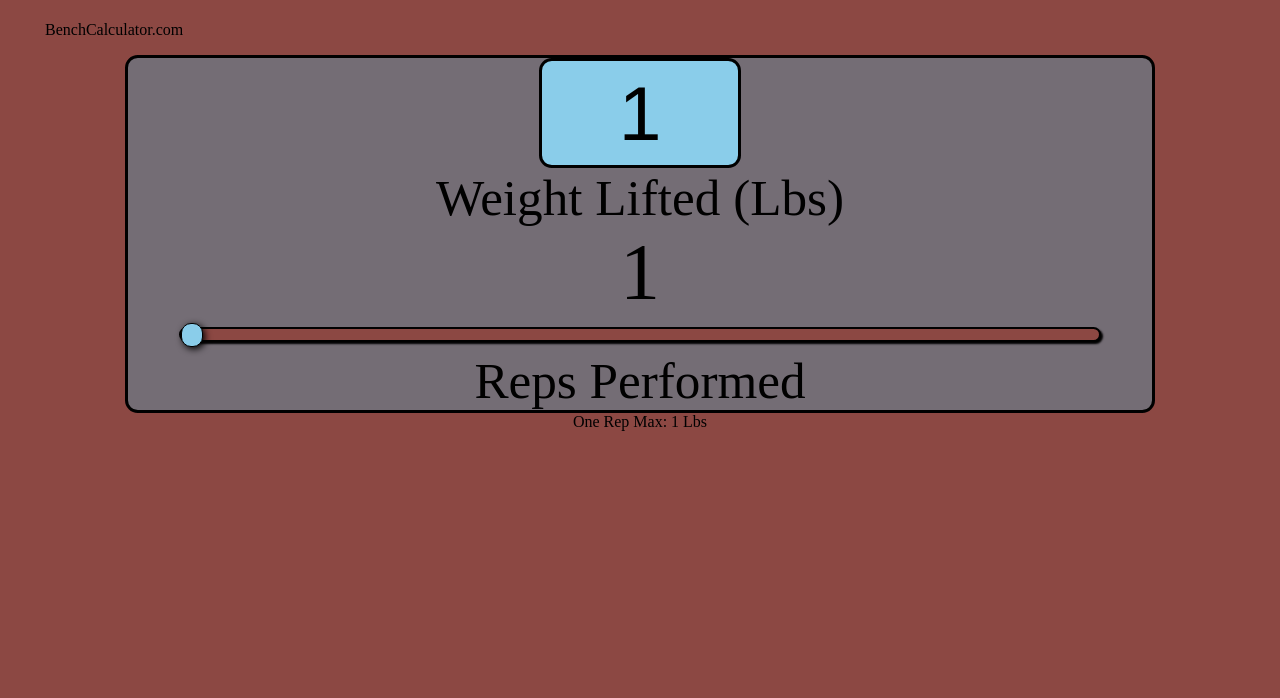
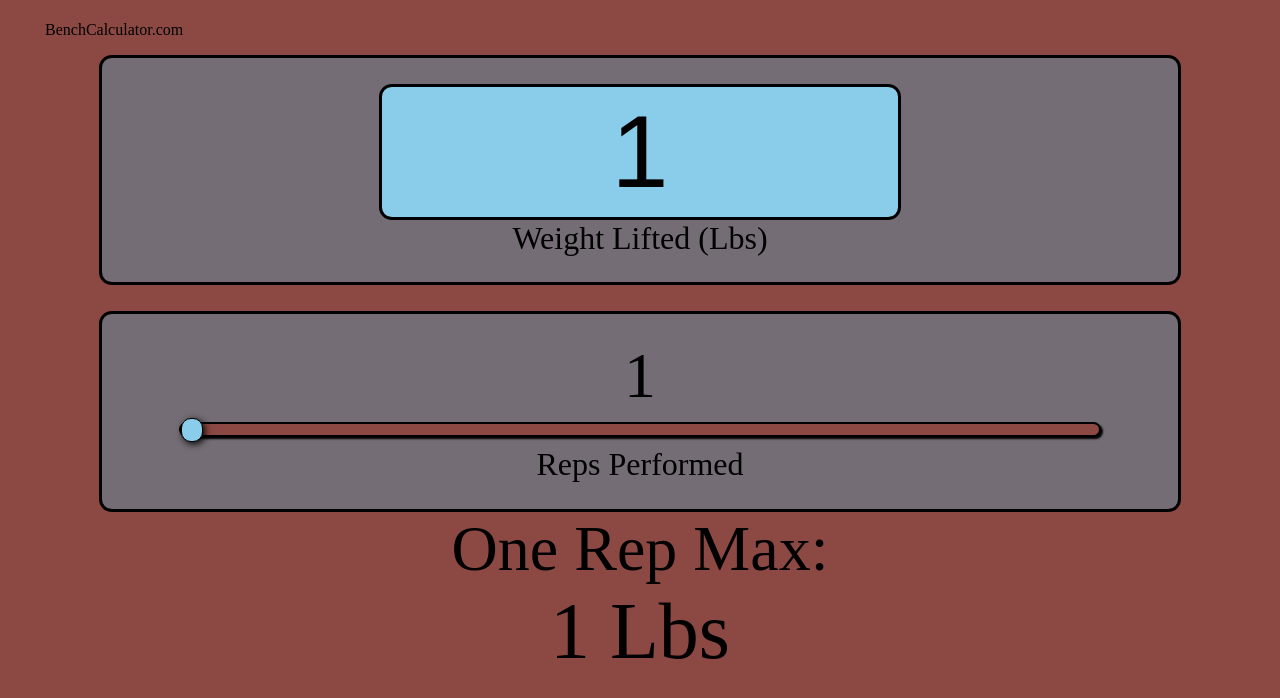
Before and after one commit to kueselj/amplifyapp, a React (Create React App) app: page /#/ in a window 1280 px wide. Shown: the top 698 px of the page. Built offline with nearby package versions, Linux system fonts and the light colour scheme.

Commit message:
Preliminary Finish

```diff
--- a/src/CalculateOneRepMax.js
+++ b/src/CalculateOneRepMax.js
@@ -1,5 +1,11 @@
 function calculateOneRepMax(weight, reps) {
-    return weight*reps
+    if (reps == 0) {
+        return 0;
+    }
+    if (reps == 1) {
+        return weight;
+    }
+    return Math.round(weight * (1 + reps/30))
 }
 
 export default calculateOneRepMax;
--- a/src/SimpleCalculator.js
+++ b/src/SimpleCalculator.js
@@ -65,7 +65,7 @@ function SimpleCalculator() {
                         {repCount}
                     </div>
                     <div>
-                        <input class="rep-input" defaultValue = "1" type="range" min="1" max="20" onChange={event => updateRepCount(event.target.value)}></input>
+                        <input class="rep-input" defaultValue = "0" type="range" min="0" max="20" onChange={event => updateRepCount(event.target.value)}></input>
                     </div>
                     <div class = "rep-label">
                         Reps Performed
@@ -73,8 +73,11 @@ function SimpleCalculator() {
                 </div>
 
             </div>
-            <div class = "orm-label">
-                    One Rep Max: {oneRepMax} {thing}
+                <div class = "orm-label">
+                    One Rep Max:
+                </div>
+                <div class = "orm-label-weight">
+                    {oneRepMax} {thing}
                 </div>
          </div>
     );
--- a/src/index.css
+++ b/src/index.css
@@ -4,34 +4,40 @@ body {
   margin: 0px;
 }
 
-.calculator-container {
+/* .calculator-container {
   border-style: solid;
   border-radius: 1vw;
   margin: auto;
   width: 80vw;
   text-align: center;
   background-color: #746D75;
-}
+} */
 
 .orm-label {
   text-align: center;
 }
 
-/* .weight-container {
-
-} */
+.weight-container {
+  border-style: solid;
+  border-radius: 1vw;
+  margin: auto;
+  padding: 2vw;
+  width: 80vw;
+  text-align: center;
+  background-color: #746D75;
+}
 
 .weight-count {
 
   color: black;
-  font-size: 80px;
+  font-size: 1px;
   text-align: center;
 }
 
 .weight-input {
   /* Size */
-  width: 15vw;
-  height: 8vw;
+  width: 50%;
+  height: 10vw;
 
 
   /* Appearance */
@@ -42,13 +48,13 @@ body {
 
   /* Text  */
   text-align: center;
-  font-size: 6vw;
+  font-size: 8vw;
 
 
 }
 
 .weight-label {
-  font-size: 4vw;
+  font-size: 200%;
   text-align: center;
 }
 
@@ -59,14 +65,22 @@ body {
   margin: 0;
 }
 
-/* .rep-container {
+.rep-container {
+  margin: auto;
+  margin-top: 2vw;
+  padding: 2vw;
+  border-style: solid;
+  border-radius: 1vw;
 
-} */
+  width: 80vw;
+  text-align: center;
+  background-color: #746D75;
+}
 
 .rep-count {
 
   color: black;
-  font-size: 80px;
+  font-size: 400%;
   text-align: center;
 }
 
@@ -82,11 +96,18 @@ body {
 }
 
 .rep-label {
-  font-size: 4vw;
+  font-size: 200%;
   text-align: center;
 }
 
+.orm-label {
+  font-size: 400%;
+}
 
+.orm-label-weight {
+  text-align: center;
+  font-size: 500%;
+}
 
 
 
```
